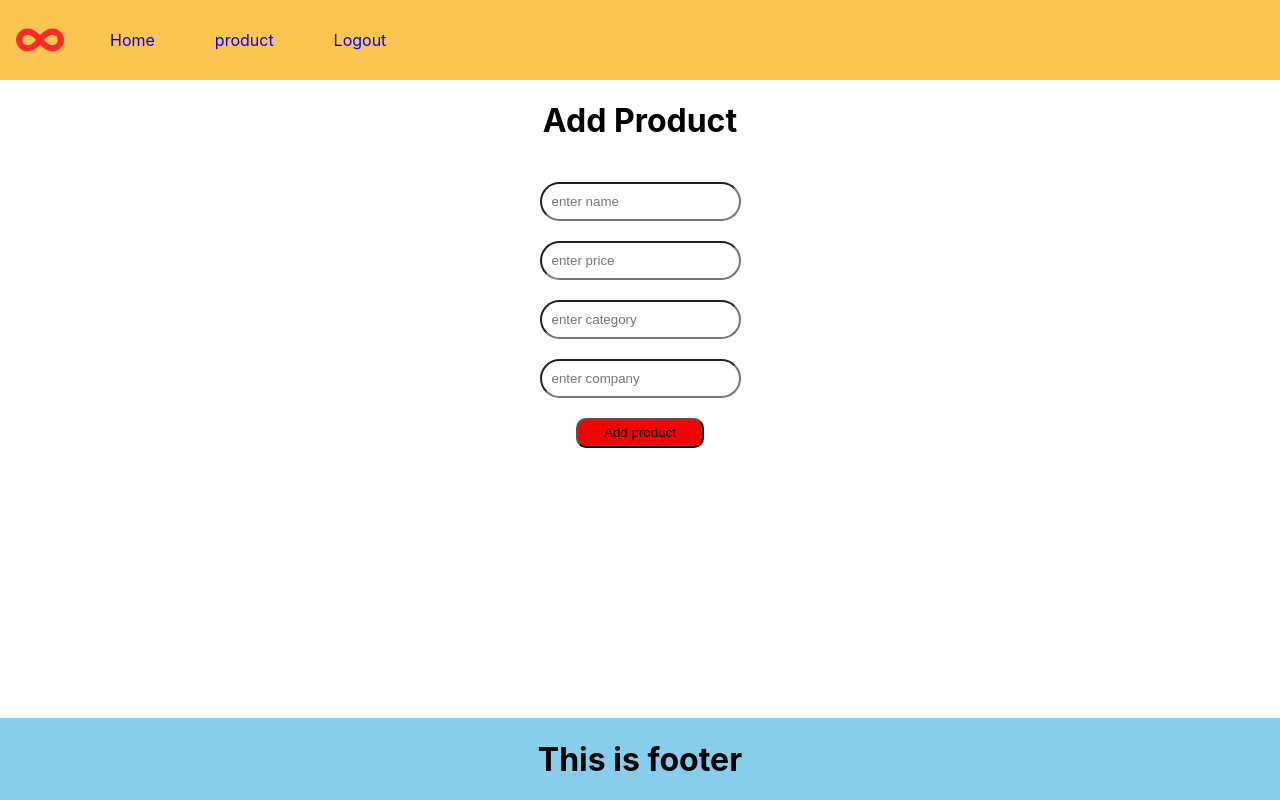
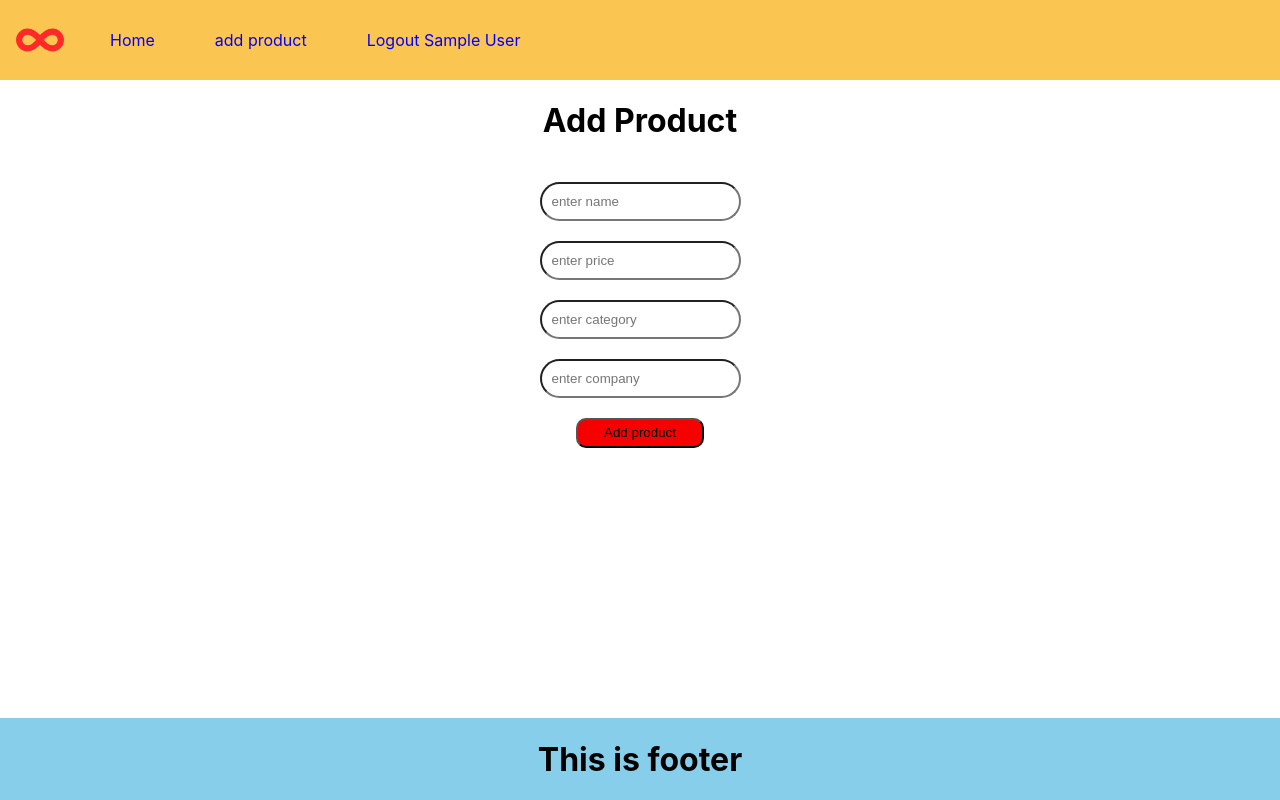
Before and after one commit to arunsaradgi/e-dashboard, a React (Create React App) app in the folder frontend/: page /product in a window 1280 px wide. Built offline with nearby package versions, Linux system fonts and the light colour scheme; sample sign-in values are in the browser's storage.

Commit message:
navbar, logged in user name

```diff
--- a/frontend/src/components/AddProduct.jsx
+++ b/frontend/src/components/AddProduct.jsx
@@ -7,6 +7,7 @@ const AddProduct = () => {
   const [category, setCategory] = useState("");
   const [company, setCompany] = useState("");
   const [error, setError] = useState(false);
+
   const addProduct = () => {
     if (name && price && category && company) {
       axios
--- a/frontend/src/components/Login.jsx
+++ b/frontend/src/components/Login.jsx
@@ -14,12 +14,13 @@ const Login = () => {
       navigate("/");
     }
   }, []);
+
   const loginSubmit = () => {
     axios
       .post(`${process.env.REACT_APP_BASE_URL}/login`, { email, password })
       .then((res) => {
         if (res.data._id) {
-          localStorage.setItem("user", JSON.stringify(res.data._id));
+          localStorage.setItem("user", JSON.stringify(res.data));
           navigate("/");
         } else {
           alert(res.data + ". Please enter the correct credentials");
@@ -29,6 +30,8 @@ const Login = () => {
         console.log(err);
       });
   };
+
+
   return (
     <div className="SignUp">
       <h1>Login</h1>
--- a/frontend/src/components/Navbar.jsx
+++ b/frontend/src/components/Navbar.jsx
@@ -4,12 +4,13 @@ import styles from "./styles.css";
 import image from "../../src/logo.svg";
 const Navbar = () => {
   const navigate = useNavigate();
-  const auth = localStorage.getItem("user");
+  const auth = JSON.parse(localStorage.getItem("user"));
 
   const logout = () => {
     localStorage.clear();
     navigate("/signup");
   };
+
 
   return (
     <div className="navbar">
@@ -20,7 +21,7 @@ const Navbar = () => {
             <Link to={"/"}>Home</Link>
           </li>
           <li>
-            <Link to={"/product"}>product</Link>
+            <Link to={"/product"}>add product</Link>
           </li>
           <li>
             <Link to={"/login"} onClick={logout}>
--- a/frontend/src/components/PrivateComponent.jsx
+++ b/frontend/src/components/PrivateComponent.jsx
@@ -3,6 +3,7 @@ import { Navigate, Outlet } from "react-router-dom";
 
 const PrivateComponent = () => {
   const auth = localStorage.getItem("user");
+
   return auth ? <Outlet /> : <Navigate to={'signup'}/>;
 };
 
--- a/frontend/src/components/SignUp.jsx
+++ b/frontend/src/components/SignUp.jsx
@@ -14,6 +14,7 @@ const SignUp = () => {
       navigate("/");
     }
   }, []);
+
   const SignUpSubmit = () => {
     axios
       .post(`${process.env.REACT_APP_BASE_URL}/register`, {
@@ -27,6 +28,8 @@ const SignUp = () => {
       })
       .catch((err) => console.log(err));
   };
+
+
   return (
     <div className="SignUp">
       <h1>Registration</h1>
```
